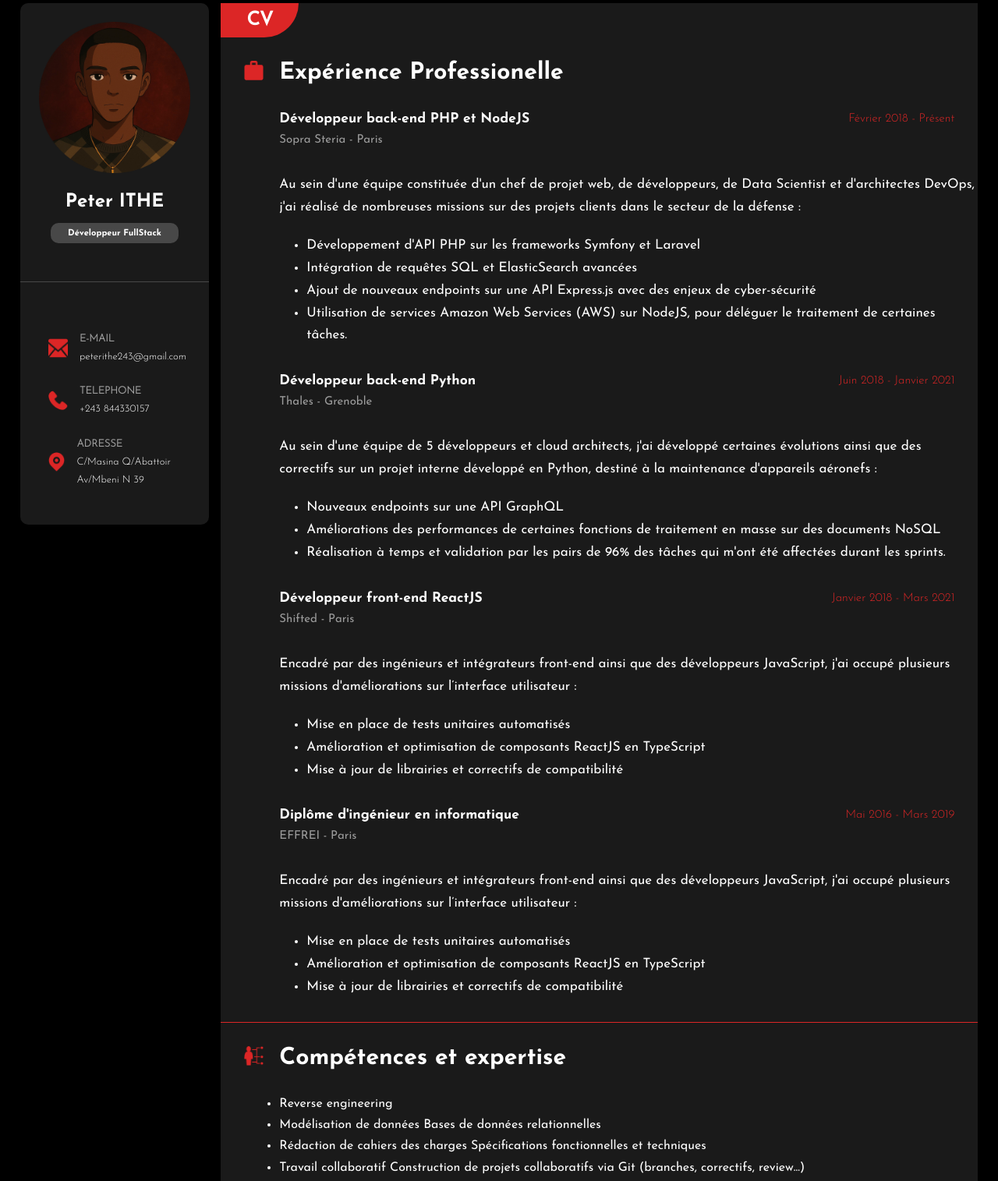
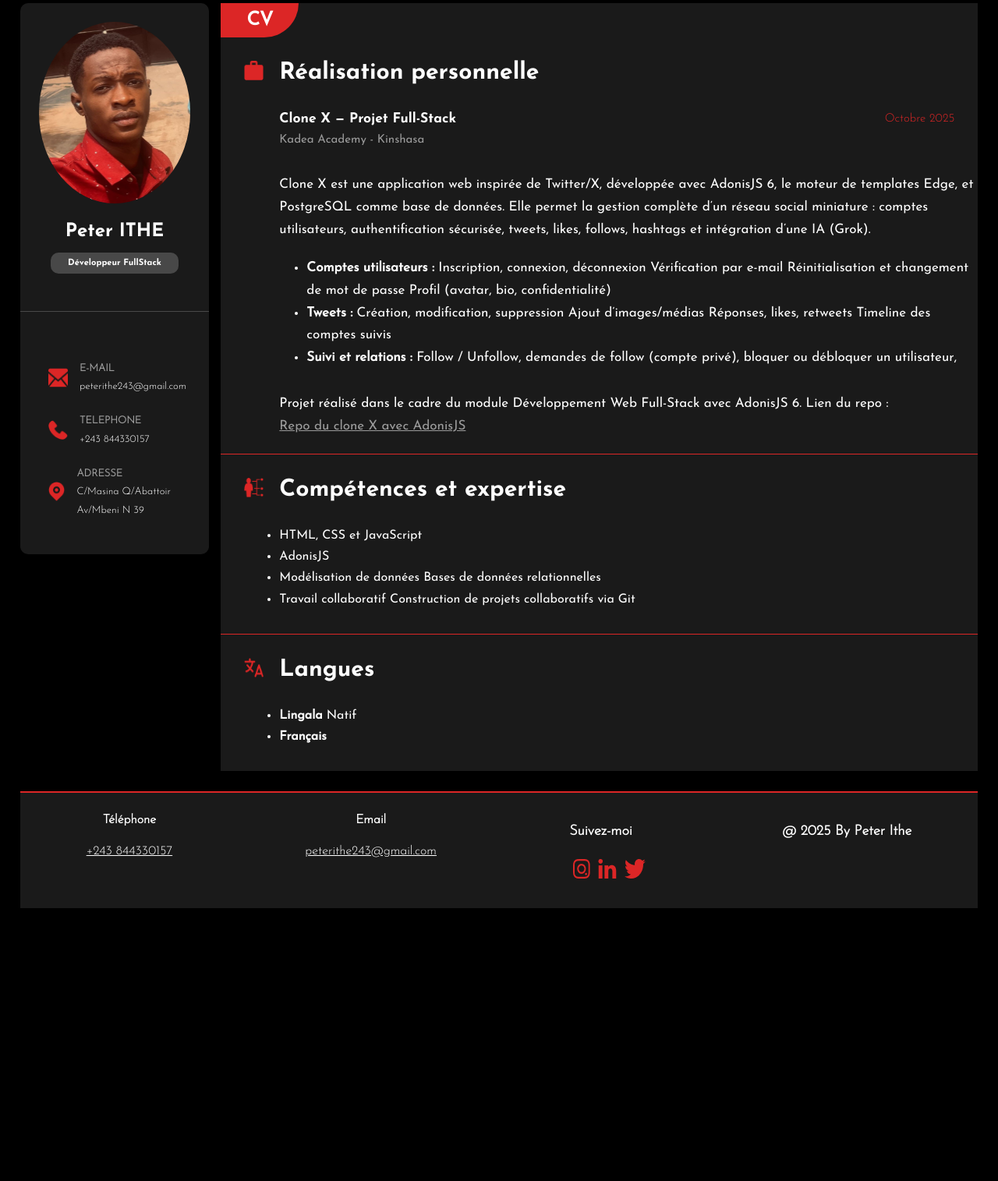
Before and after one commit to Peter-Ithe/Site_Porfolio, a plain HTML site: page CV.html in a window 1280 px wide. Shown: the part 60-1575 px from the top of the page at 78% size. After the commit the page ends 1225 px from the top, so only its background shows below. Drawn offline with Linux system fonts and the light colour scheme.

Commit message:
Mise à jour des informations sur mon portfolio

```diff
--- a/CV.html
+++ b/CV.html
@@ -20,7 +20,7 @@
     <main class="Infos_CV">
         <section class="Infos_Contact">
             <div class="Photo_Infos_Contact">
-                <img src="Images/Profile.png" alt="Photo de profil de Peter">
+                <img src="Images/Profile.jpg" alt="Photo de profil de Peter" class="Profil">
                 <h2 class="Nom_Infos_Contact">Peter ITHE</h2>
                 <p class="Dev">Développeur FullStack</p>
             </div>
@@ -47,108 +47,48 @@
             <h1>CV</h1>
             <div class="Titre_Details_CV">
                 <img src="Images/Icon_Work.png" alt="Icon de malette">
-                <h2>Expérience Professionelle</h2>
+                <h2>Réalisation personnelle</h2>
             </div>
             <div class="Poste_CV">
                 <div>
-                    <h3 style="font-family: 'Josefin-Bold';">Développeur back-end PHP et NodeJS</h3>
-                    <p style="color:#9B9B9B;">Sopra Steria - Paris</p>
+                    <h3 style="font-family: 'Josefin-Bold';">Clone X — Projet Full-Stack</h3>
+                    <p style="color:#9B9B9B;">Kadea Academy - Kinshasa</p>
                 </div>
-                <p style="font-family: 'Josefin-Light'; color:#DC2626;">Février 2018 - Présent</p>
+                <p style="font-family: 'Josefin-Light'; color:#DC2626;">Octobre 2025</p>
             </div>
             <div class="Details_Poste">
-                <p>Au sein d'une équipe constituée d'un chef de projet web, de développeurs, de Data Scientist et
-                    d'architectes DevOps, j'ai
-                    réalisé de nombreuses missions sur des projets clients dans le secteur de la défense :
+                <p>Clone X est une application web inspirée de Twitter/X, développée avec AdonisJS 6, le moteur de
+                    templates Edge, et PostgreSQL comme base de données.
+                    Elle permet la gestion complète d’un réseau social miniature : comptes utilisateurs,
+                    authentification sécurisée, tweets, likes, follows, hashtags et intégration d’une IA (Grok).
+
+
                 </p>
                 <ul>
                     <li>
-                        <p>Développement d'API PHP sur les frameworks Symfony et Laravel</p>
+                        <p><b>Comptes utilisateurs :</b> Inscription, connexion, déconnexion
+                            Vérification par e-mail
+                            Réinitialisation et changement de mot de passe
+                            Profil (avatar, bio, confidentialité)</p>
                     </li>
                     <li>
-                        <p>Intégration de requêtes SQL et ElasticSearch avancées</p>
+                        <p><b>Tweets :</b> Création, modification, suppression
+                            Ajout d’images/médias
+                            Réponses, likes, retweets
+                            Timeline des comptes suivis</p>
                     </li>
                     <li>
-                        <p>Ajout de nouveaux endpoints sur une API Express.js avec des enjeux de cyber-sécurité</p>
-                    </li>
-                    <li>
-                        <p>Utilisation de services Amazon Web Services (AWS) sur NodeJS, pour déléguer le traitement
-                            de certaines tâches.</p>
+                        <p><b>Suivi et relations :</b> Follow / Unfollow, demandes de follow (compte privé), bloquer ou
+                            débloquer un utilisateur, </p>
                     </li>
                 </ul>
+                <p>Projet réalisé dans le cadre du module Développement Web Full-Stack avec AdonisJS 6. Lien du repo :
+                </p>
+                <a style="color:#9B9B9B;"
+                    href="https://github.com/Peter-Ithe/Projet-Clone-X-Twitter-with-Adonis-JS.git">Repo du clone X avec
+                    AdonisJS</a>
             </div>
-            <div class="Poste_CV">
-                <div>
-                    <h3 style="font-family: 'Josefin-Bold';">Développeur back-end Python</h3>
-                    <p style="color:#9B9B9B;">Thales - Grenoble</p>
-                </div>
-                <p style="font-family: 'Josefin-Light'; color:#DC2626;">Juin 2018 - Janvier 2021</p>
-            </div>
-            <div class="Details_Poste">
-                <p>Au sein d'une équipe de 5 développeurs et cloud architects,
-                    j'ai développé certaines évolutions ainsi que des correctifs sur un projet interne développé en
-                    Python, destiné à la maintenance d'appareils aéronefs :
-                </p>
-                <ul>
-                    <li>
-                        <p>Nouveaux endpoints sur une API GraphQL</p>
-                    </li>
-                    <li>
-                        <p>Améliorations des performances de certaines fonctions de traitement en masse sur des
-                            documents NoSQL</p>
-                    </li>
-                    <li>
-                        <p>Réalisation à temps et validation par les pairs de 96% des tâches qui m'ont été affectées
-                            durant les sprints.</p>
-                    </li>
-                </ul>
-            </div>
-            <div class="Poste_CV">
-                <div>
-                    <h3 style="font-family: 'Josefin-Bold';">Développeur front-end ReactJS</h3>
-                    <p style="color:#9B9B9B;">Shifted - Paris</p>
-                </div>
-                <p style="font-family: 'Josefin-Light'; color:#DC2626;">Janvier 2018 - Mars 2021</p>
-            </div>
-            <div class="Details_Poste">
-                <p>Encadré par des ingénieurs et intégrateurs front-end ainsi que des développeurs JavaScript,
-                    j'ai occupé plusieurs missions d'améliorations sur l’interface utilisateur :
-                </p>
-                <ul>
-                    <li>
-                        <p>Mise en place de tests unitaires automatisés</p>
-                    </li>
-                    <li>
-                        <p>Amélioration et optimisation de composants ReactJS en TypeScript</p>
-                    </li>
-                    <li>
-                        <p>Mise à jour de librairies et correctifs de compatibilité</p>
-                    </li>
-                </ul>
-            </div>
-            <div class="Poste_CV">
-                <div>
-                    <h3 style="font-family: 'Josefin-Bold';">Diplôme d'ingénieur en informatique</h3>
-                    <p style="color:#9B9B9B;">EFFREI - Paris</p>
-                </div>
-                <p style="font-family: 'Josefin-Light'; color:#DC2626;">Mai 2016 - Mars 2019</p>
-            </div>
-            <div class="Details_Poste">
-                <p>Encadré par des ingénieurs et intégrateurs front-end ainsi que des développeurs JavaScript,
-                    j'ai occupé plusieurs missions d'améliorations sur l’interface utilisateur :
-                </p>
-                <ul>
-                    <li>
-                        <p>Mise en place de tests unitaires automatisés</p>
-                    </li>
-                    <li>
-                        <p>Amélioration et optimisation de composants ReactJS en TypeScript</p>
-                    </li>
-                    <li>
-                        <p>Mise à jour de librairies et correctifs de compatibilité</p>
-                    </li>
-                </ul>
-            </div>
+
             <div class="Skills_CV">
                 <div class="Titre_Details_CV">
                     <img src="Images/Icon_Skills.png" alt="Icon de compétence">
@@ -156,17 +96,16 @@
                 </div>
                 <ul>
                     <li>
-                        <p>Reverse engineering</p>
+                        <p>HTML, CSS et JavaScript</p>
+                    </li>
+                    <li>
+                        <p>AdonisJS</p>
                     </li>
                     <li>
                         <p>Modélisation de données Bases de données relationnelles</p>
                     </li>
                     <li>
-                        <p>Rédaction de cahiers des charges Spécifications fonctionnelles et techniques</p>
-                    </li>
-                    <li>
-                        <p>Travail collaboratif Construction de projets collaboratifs via Git (branches, correctifs,
-                            review...)</p>
+                        <p>Travail collaboratif Construction de projets collaboratifs via Git</p>
                     </li>
                 </ul>
             </div>
@@ -177,14 +116,10 @@
                 </div>
                 <ul>
                     <li>
-                        <p><b>Français</b> Natif</p>
+                        <p><b>Lingala</b> Natif</p>
                     </li>
                     <li>
-                        <p><b>Anglais</b> Niveau C1, Vocabulaire technique, Stage de 6 mois au Royaume-Uni</p>
-                    </li>
-                    <li>
-                        <p><b>Espagnol</b> Capacité à entretenir une discussion informelle à l'oral, Équivalent B1
-                        </p>
+                        <p><b>Français</b> </p>
                     </li>
                 </ul>
             </div>
@@ -203,7 +138,7 @@
         <div class="Social">
             <h2><b>Suivez-moi</b></h2>
             <div class="Social_Logo">
-                <a href="https://www.instagram.com/"><img src="Images/Icon_Instagram.png" alt="Logo Instagram"></a>
+                <a href="https://www.instagram.com/peter_samaa243?igsh=MTIwaTRucTN5NHk5cg%3D%3D&utm_source=qr"><img src="Images/Icon_Instagram.png" alt="Logo Instagram"></a>
                 <a href="https://fr.linkedin.com/"><img src="Images/Icon_LinkledIn.png" alt="Logo LinkledIN"></a>
                 <a href="https://x.com/"><img src="Images/Icon_Twitter.png" alt="Logo Twitter"></a>
             </div>
--- a/style.css
+++ b/style.css
@@ -55,6 +55,7 @@ header {
 
 .Profil {
     width: 40%;
+    border-radius: 100%;
 }
 
 .Apropos {
@@ -257,6 +258,7 @@ Stylisation des sections de la page CV
     font-size: 17px;
     line-height: 170%;
     padding-left: 75px;
+    margin-bottom: 20px;
 }
 .Details_Poste ul {
     margin-top: 20px;
@@ -328,6 +330,10 @@ Stylisation des sections de la page Projets
     text-align: center;
     border-bottom-right-radius: 50px;
 }
+
+.Photo_Projets {
+    width: 40%;
+}
 /*
 
 Stylisation des sections de la page Contact
@@ -345,6 +351,7 @@ Stylisation des sections de la page Contact
     width: 100%;
     font-family: 'Josefin-Regular';
     margin-left: 15px;
+    padding-bottom: 15px;
     color: white;
 }
 
```
Also changed, not shown: Contact.html (+1 -1 lines), Projets.html (+11 -25 lines), index.html (+2 -2 lines), Images/Profile.jpg (added), Images/X-With-Adonis.png (added), Images/X-With-JSON-Server.png (added), Images/x_logo_S.png (added).
